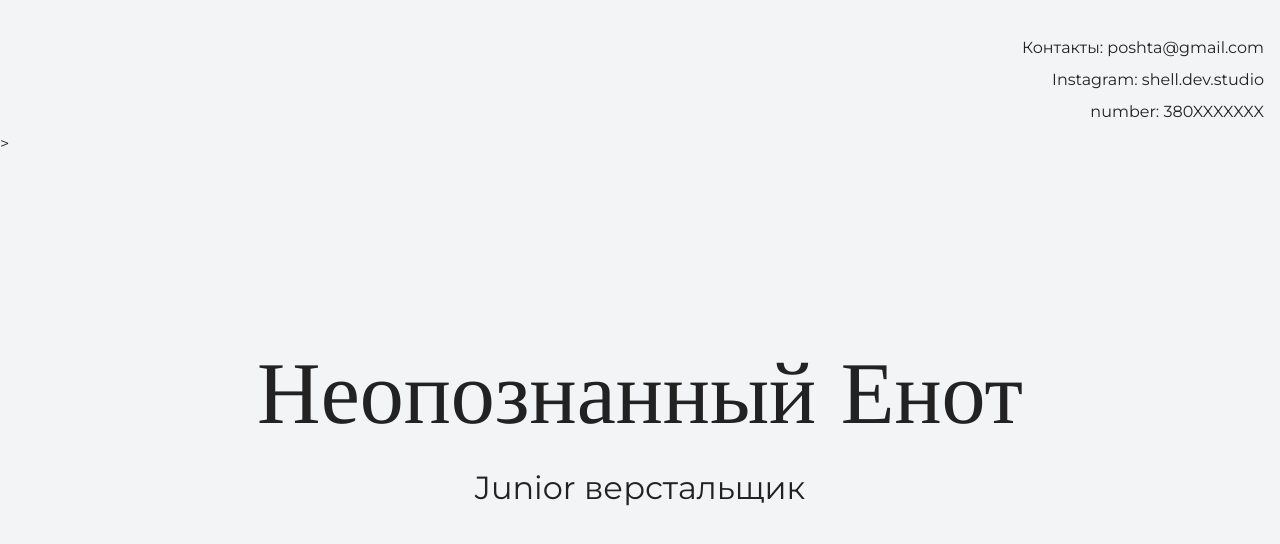
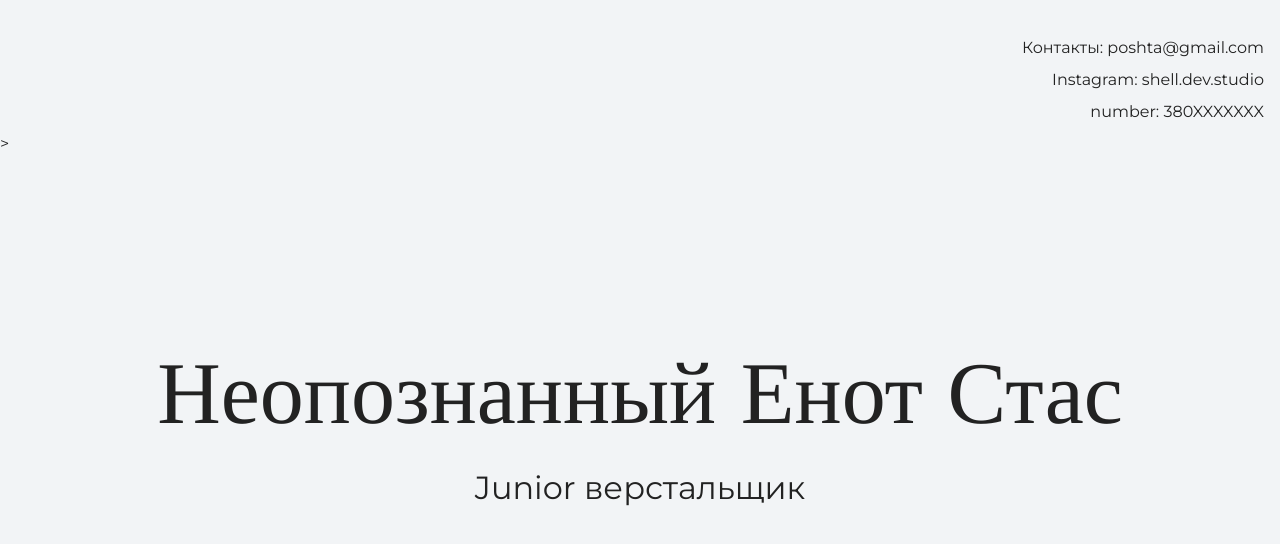
Before and after one commit to ProgrammerKonstantin/My_site, a plain HTML site: page index.html in a window 1280 px wide. Shown: the top 544 px of the page. Drawn offline with nearby package versions, Linux system fonts and the light colour scheme.

Commit message:
Зміни тексту

```diff
--- a/index.html
+++ b/index.html
@@ -18,7 +18,7 @@
 
     <section class="hero-image">
       <div class= "container">
-      <h1 class="heading">Неопознанный Енот</h1>
+      <h1 class="heading">Неопознанный Енот Стас</h1>
       <p>Junior верстальщик</p>
     </div>
     </section>
```
